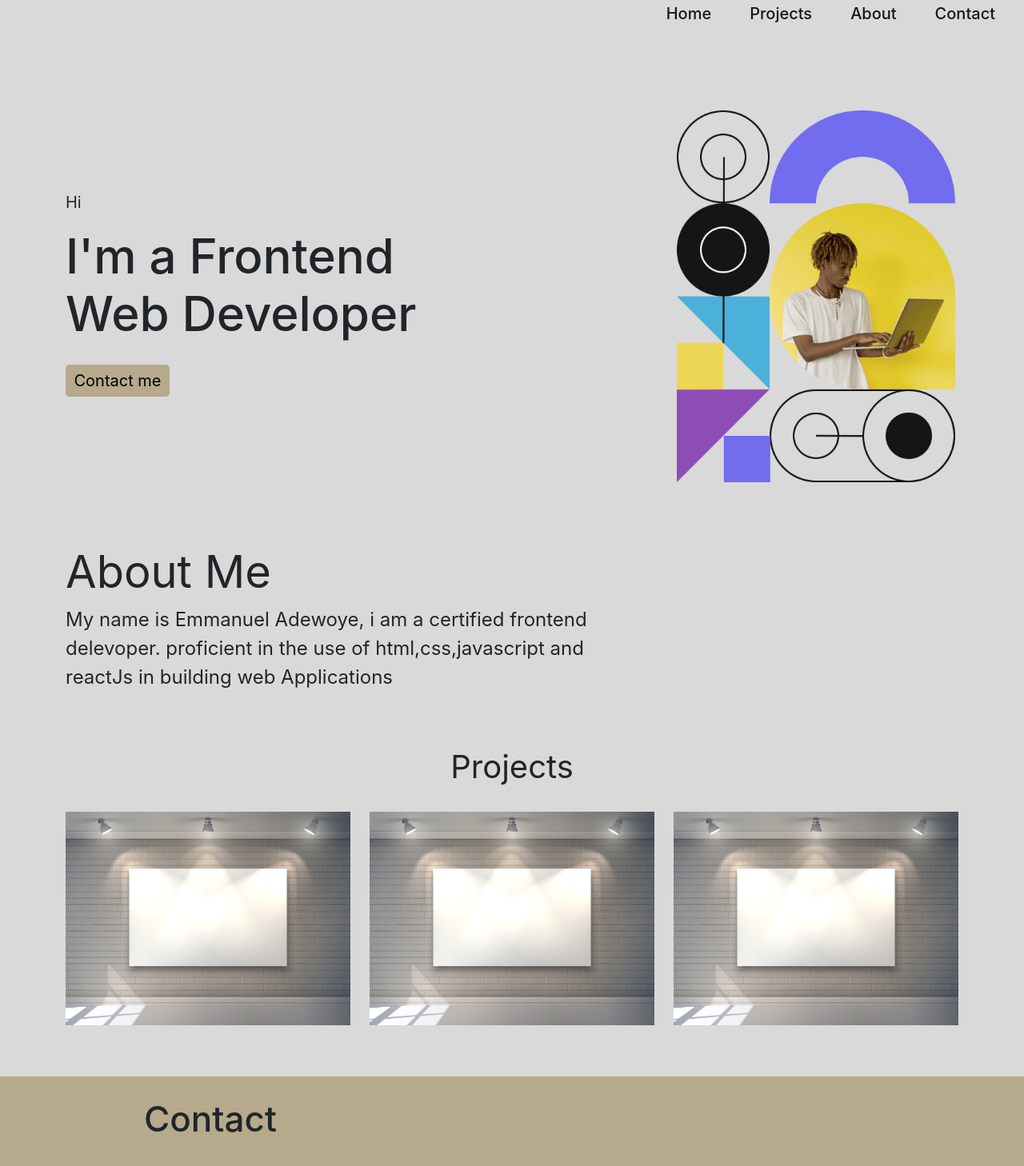
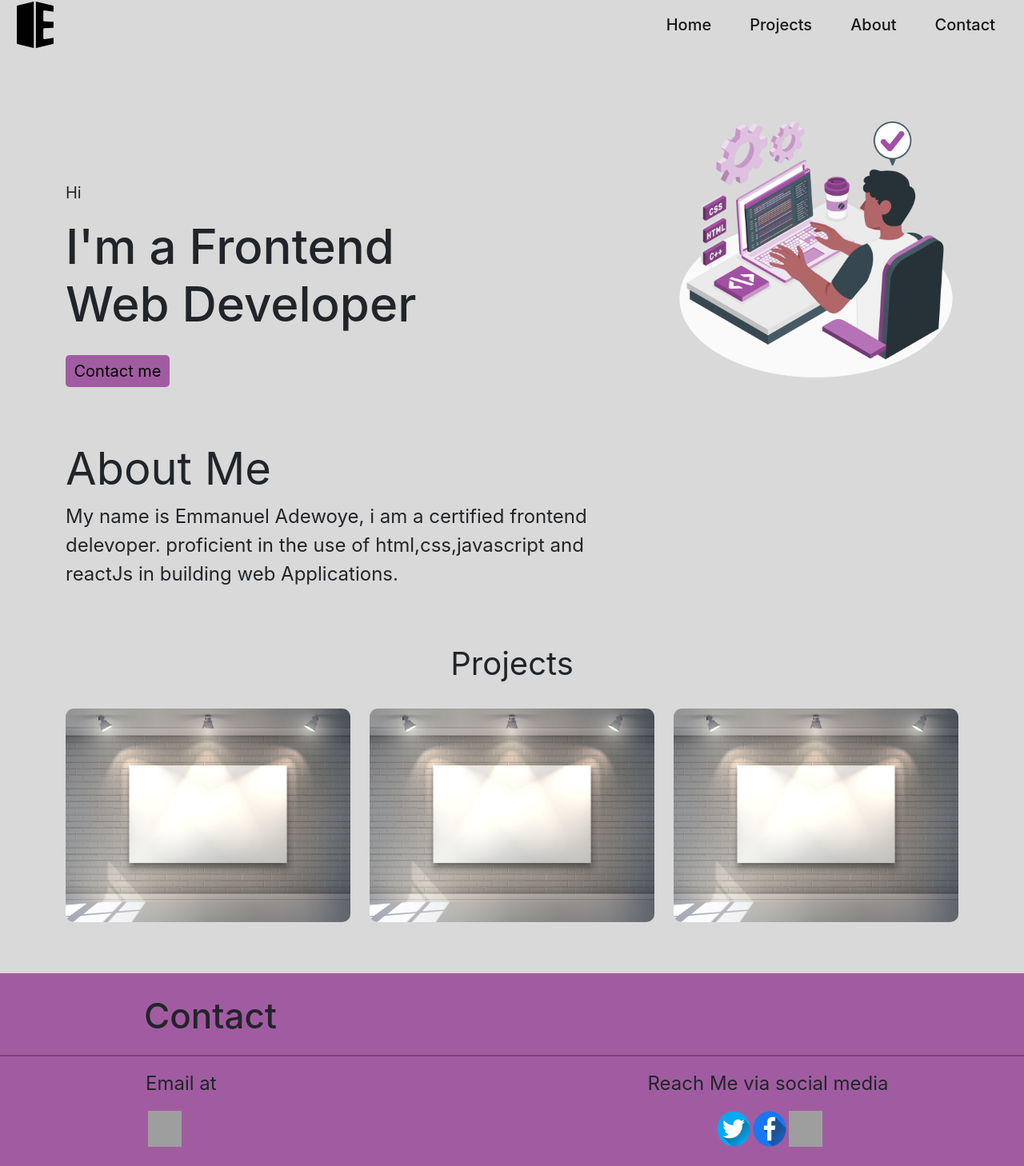
Before and after one commit to Emmaxfans/portfolio, a React (Create React App) app: page / in a window 1280 px wide. Shown: the part 14-1472 px from the top of the page at 80% size. Built offline with nearby package versions, Linux system fonts and the light colour scheme; grey boxes are pictures that could not be loaded.

Commit message:
changes to the images and footer background

```diff
--- a/src/App.css
+++ b/src/App.css
@@ -8,7 +8,7 @@
 
 
 .con1{
-  margin-top: 90px;
+  margin-top: 50px;
 }
 
 .navbar-collapse{
@@ -34,8 +34,8 @@
 }
 
 .footer1{
-  background: #B6A98C;
-  height: 250px;
+  background: #a15ca1;
+  height: 270px;
 }
 
 .pro-header{
@@ -51,7 +51,11 @@
   padding-left: 180px;
   font-weight: 500;
   padding-top: 20px;
-  margin-bottom: 20px;
+  /* margin-bottom: 20px; */
+}
+
+.hr1{
+  border: 1px solid #000000;
 }
 
 .p2-con{
@@ -65,7 +69,7 @@
 
 .btn1{
   width: 130px;
-    background-color: #B6A98C;
+    background-color: #a15ca1;
     height: 40px;
     margin-top: 20px;
     border: none;
@@ -88,6 +92,11 @@
   font-weight: 400;
   text-align: left;
   font-family: inter;
+}
+
+.img1a{
+  /* background: #a15ca1; */
+  border-radius: 30px;
 }
 
 .img3{
@@ -146,12 +155,16 @@ a{
   height: 400px;
 }
 
+.pro-img{
+  border-radius: 10px;
+}
+
 @media screen and (max-width: 680px){
 
   .body{
     width: 100%;
   }
-  a{
+ .btn1 a{
     text-decoration: none;
     color: black;
   }
@@ -168,14 +181,19 @@ a{
   .div-1{
     padding-top: 30px;
     padding-right: 150px;
+    padding-top: none;
   }
 
   .btn1{
-    width: 110px;
-      background-color: #B6A98C;
+      width: 110px;
       height: 30px;
       border: none;
       border-radius: 5px;
+  }
+
+  .h-2{
+    font-size: 30px;
+    font-weight: 500;
   }
 
   .header-A{
@@ -194,11 +212,14 @@ a{
   }
 
   .img3{
-    display: none;
+    /* display: none; */
+    padding-top: 50px;
+    height: 350px;
+    margin: auto;
   }
 
   .img3b{
-    display: block;
+    display: none;
     padding-top: 50px;
     height: 350px;
     margin: auto;
@@ -209,6 +230,7 @@ a{
     padding-left: 10px;
     font-weight: 500;
     padding-top: 20px;
+    /* margin-top: 50px; */
     margin-bottom: 10px;
   }
 
@@ -229,8 +251,8 @@ a{
   }
 
   .footer1{
-    background: #B6A98C;
-    height: 180px;
+    /* background: #B6A98C; */
+    height: 230px;
   }
 
   .mail-m{
--- a/src/App.js
+++ b/src/App.js
@@ -7,8 +7,8 @@ function App() {
     <nav className="navbar navbar-expand-lg navbar-light">
     <div className="container-fluid">
     <a className="navbar-brand text-white" href="/#">
-    {/* <img className='img1a img-fluid' src='.\foodhub\bibimbap.png' alt='###'/> */}
-    {/* <h5 className='foodhub'>FOODHUB</h5> */}
+    <img className='img1a img-fluid' src='.\letter-e.png' alt='###'/>
+    {/* <h5 className='foodhub'>Emmaxfans</h5> */}
     </a>
     <button className="navbar-toggler" type="button" data-bs-toggle="collapse" data-bs-target="#navbarNav" aria-controls="navbarNav" aria-expanded="false" aria-label="Toggle navigation">
     <span className="navbar-toggler-icon"></span>
@@ -52,10 +52,12 @@ function App() {
 
       </div>
 
+      <div className="col-lg-4">
 
-      <div className="col-lg-4">
-      <img className="img3 img-fluid" src="./IMG_8588.PNG" alt="#"/>
+      {/* <img className="img3 img-fluid" src="./IMG_8588.PNG" alt="#"/> */}
       <img className="img3b img-fluid" src="./IMG_8589 (1).PNG" alt="#"/>
+
+      <img src='.\Hand coding-amico.png' alt='#' className="img3 img-fluid"/>
 
       </div>
 
@@ -68,10 +70,14 @@ function App() {
 
 
         <header className="header-A" id="about">About Me</header>
-        <p className='p2'>My name is Emmanuel Adewoye, i am a certified frontend delevoper. proficient in the use of html,css,javascript and reactJs in building web Applications</p>
+        <p className='p2'>My name is Emmanuel Adewoye, i am a certified frontend delevoper. proficient in the use of html,css,javascript and reactJs in building web Applications.</p>
         </div>
         <div className="col-lg-4">
-          {/* <img src='' alt='#' className="img3 img-fluid"/> */}
+          {/* <img src='.\Hand coding-amico.png' alt='#' className="img3 img-fluid"/> */}
+
+          {/* <video src='.\Hand coding.mp4'/> */}
+
+
       </div>
 
       </div>
@@ -79,15 +85,15 @@ function App() {
       <div className="row mb-5">
       <header className="pro-header" id="project">Projects</header>
       <div className="col-lg-4 pt-3 pb-3">
-      <img src="./12765.jpg" alt="" className="img-fluid"/>
+      <img src="./12765.jpg" alt="" className="img-fluid pro-img"/>
 
       </div>
       <div className="col-lg-4 pt-3 pb-3">
-      <img src="./12765.jpg" alt="" className="img-fluid "/>
+      <img src="./12765.jpg" alt="" className="img-fluid pro-img"/>
 
      </div>
     <div className="col-lg-4 pt-3 pb-3">
-    <img src="./12765.jpg" alt="" className="img-fluid"/>
+    <img src="./12765.jpg" alt="" className="img-fluid pro-img"/>
 
     </div>
 
@@ -100,6 +106,8 @@ function App() {
 
     <footer className="footer1">
       <header className="header-footer" id="contact">Contact</header>
+
+      <hr className='hr1'/>
 
       <div className="Container container-fluid">
 
@@ -127,6 +135,8 @@ function App() {
       </div>
       </div>
 
+      <p className='text-center mt-4 fs-5'>&copy; Created by Emmaxfans</p>
+
     </footer>
 
     </div>
```
Also changed, not shown: public/Hand coding-amico.png (added), public/Hand coding.gif (added).
